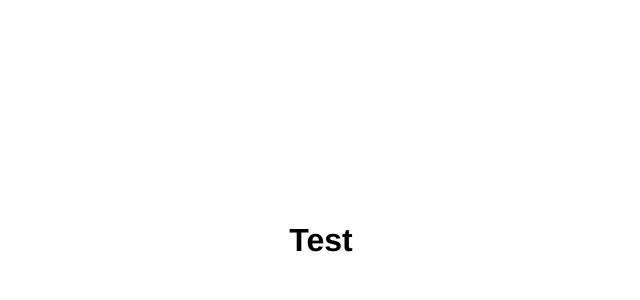
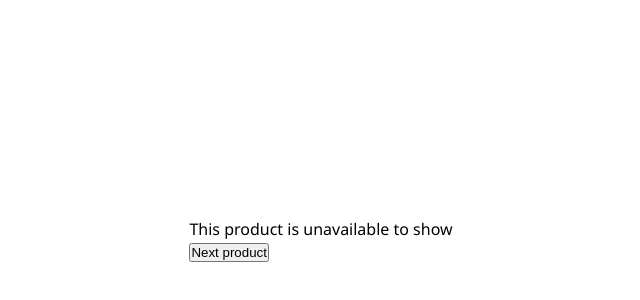
Before and after one commit to bahtera1/TASK_5, a Vue app: page / in a window 1280 px wide. Shown: the part 160-460 px from the top of the page, without its empty margins (319-959 px from the left). Built offline with nearby package versions, Linux system fonts and the light colour scheme.

Commit message:
import page.css di main.js n template for productdisplay

```diff
--- a/src/App.vue
+++ b/src/App.vue
@@ -1,17 +1,16 @@
 <template>
   <div id="app">
-    <h1>Test</h1>
+    <ProductDisplay />
   </div>
 </template>
 
 <script>
+import ProductDisplay from "./components/ProductDisplay.vue";
+
 export default {
   name: "App",
+  components: {
+    ProductDisplay,
+  },
 };
 </script>
-
-<style>
-#app {
-  font-family: Avenir, Helvetica, Arial, sans-serif;
-}
-</style>
--- /dev/null
+++ b/src/components/ProductDisplay.vue
@@ -0,0 +1,52 @@
+<script></script>
+<template>
+  <div>
+    <!-- CARD PRODUK — tampil jika product ada -->
+    <div v-if="product" class="product-card">
+      <!-- Gambar (kiri) -->
+      <div class="product-image">
+        <img :src="product.image" :alt="product.title" />
+      </div>
+
+      <!-- Detail (kanan) -->
+      <div class="product-details">
+        <h1 class="product-title">{{ product.title }}</h1>
+
+        <div class="product-meta">
+          <span class="product-category">{{ product.category }}</span>
+          <div class="product-rating">
+            <span v-for="star in 5" :key="star" class="star">
+              {{ star <= Math.round(product.rating.rate) ? "★" : "☆" }}
+            </span>
+            <span class="rating-count">({{ product.rating.count }})</span>
+          </div>
+        </div>
+
+        <p class="product-description">{{ product.description }}</p>
+        <h2 class="product-price">${{ product.price.toFixed(2) }}</h2>
+
+        <div class="product-actions">
+          <button class="btn-buy">Buy now</button>
+          <button class="btn-next" @click="onNext">Next product</button>
+        </div>
+      </div>
+    </div>
+
+    <!-- UNAVAILABLE — tampil jika product = null -->
+    <div v-else class="unavailable-container">
+      <div class="sad-face">
+        <div class="face">
+          <div class="eyes">
+            <span class="eye"></span>
+            <span class="eye"></span>
+          </div>
+          <div class="mouth"></div>
+        </div>
+      </div>
+      <p class="unavailable-text">This product is unavailable to show</p>
+      <button class="btn-next-unavailable" @click="onNext">Next product</button>
+    </div>
+  </div>
+</template>
+
+<style></style>
```
